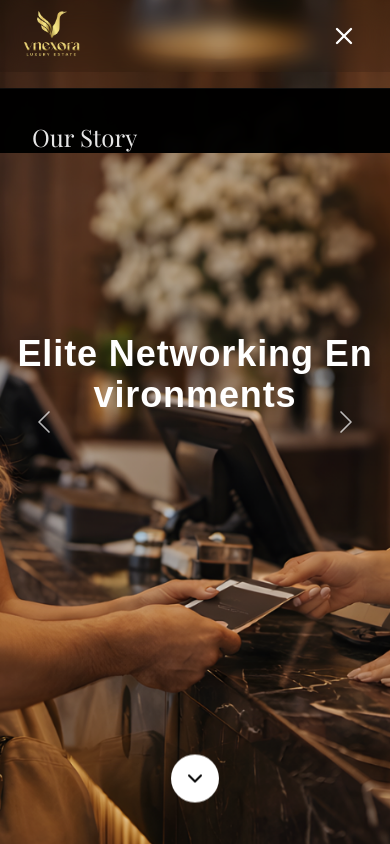
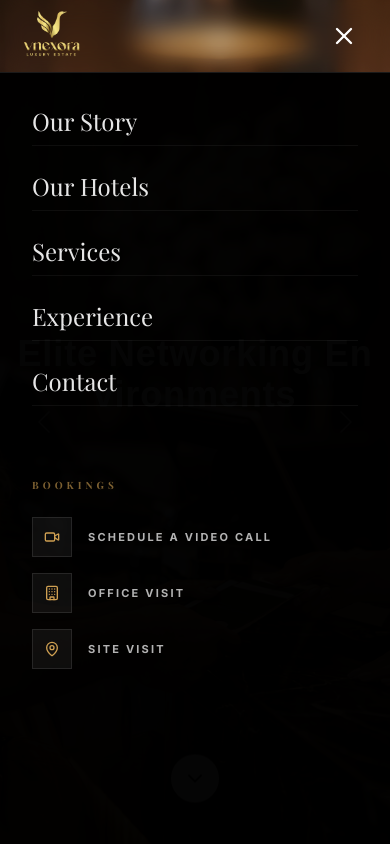
Before and after one commit to cricketmagician/vnexora, a Next.js app: page / in a window 390 px wide. Both pictures are taken after a click on the button 344 px from the left and 36 px from the top of the page. Shown: the top 844 px of the page. Built offline with nearby package versions, Linux system fonts and the light colour scheme; a web font is replaced by a local one.

Commit message:
fix: Corrected mobile hamburger menu alignment and height coverage

```diff
--- a/src/components/sections/Navbar.tsx
+++ b/src/components/sections/Navbar.tsx
@@ -168,10 +168,10 @@ export const Navbar = () => {
         <AnimatePresence>
           {mobileMenuOpen && (
             <motion.div
-              initial={{ opacity: 0, y: -20 }}
+              initial={{ opacity: 0, y: -10 }}
               animate={{ opacity: 1, y: 0 }}
-              exit={{ opacity: 0, y: -20 }}
-              className="lg:hidden fixed inset-0 top-[88px] bg-black/98 backdrop-blur-3xl z-40 flex flex-col p-8 gap-6 border-t border-white/5 overflow-y-auto"
+              exit={{ opacity: 0, y: -10 }}
+              className="lg:hidden fixed inset-x-0 bottom-0 top-[72px] bg-black/98 backdrop-blur-3xl z-[100] flex flex-col p-8 gap-10 border-t border-white/10 overflow-y-auto h-[calc(100vh-72px)]"
             >
               <div className="flex flex-col gap-6">
                 {navLinks.map((link) => (
```
